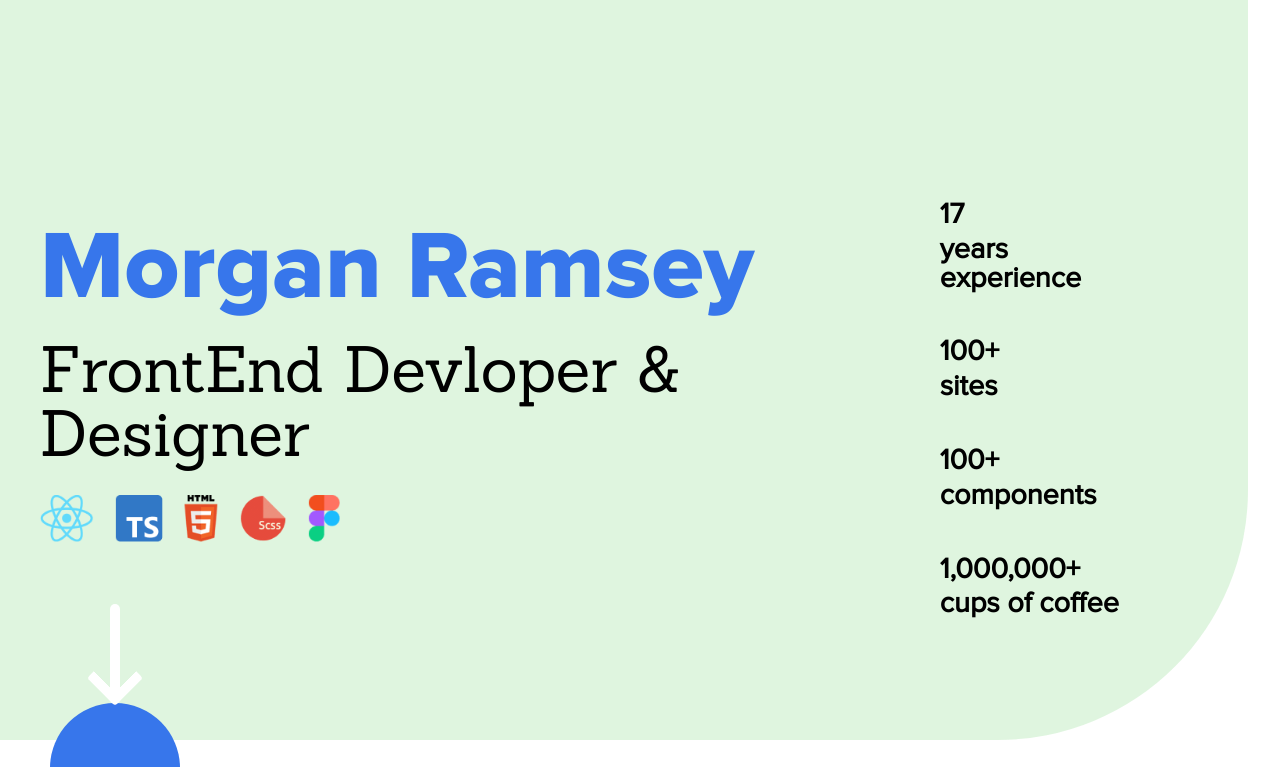
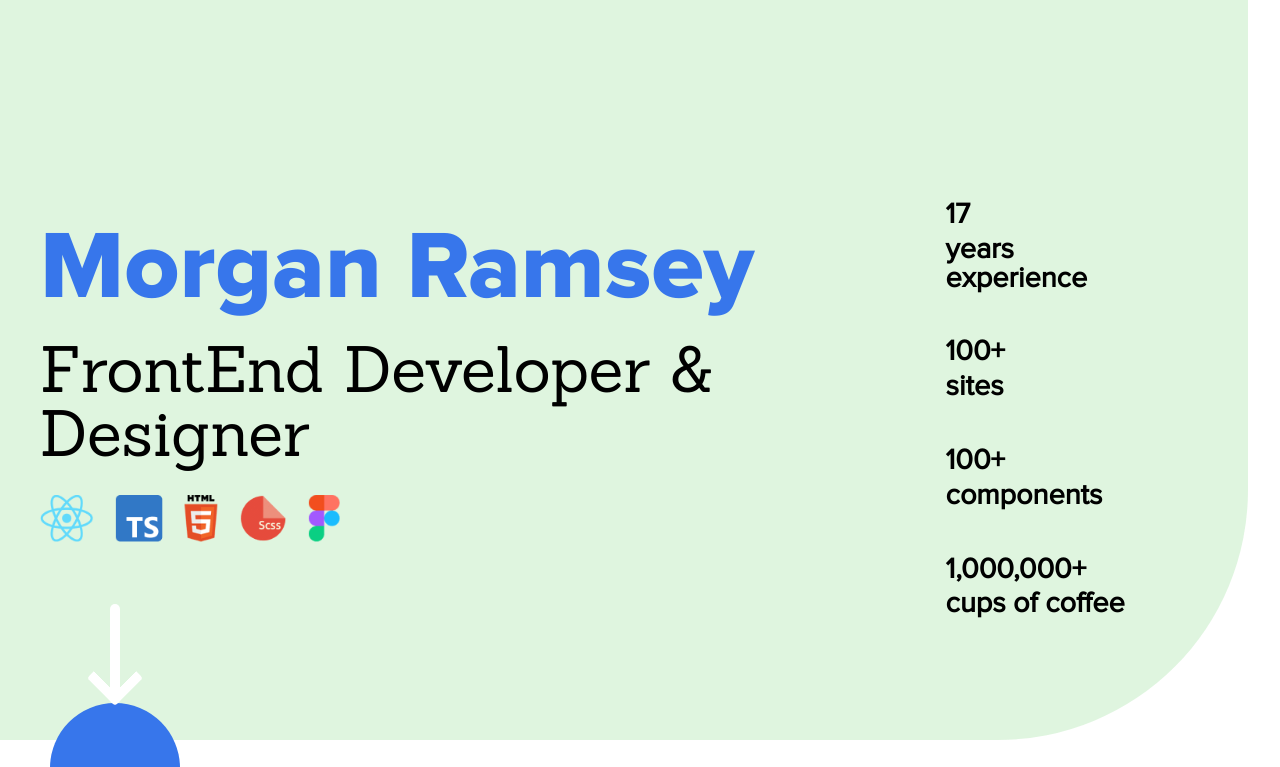
Before and after one commit to morganramsey08/portfolio, a React (Create React App) app: page / in a window 1280 px wide. Shown: the top 767 px of the page. Built offline with nearby package versions, Linux system fonts and the light colour scheme.

Commit message:
fix: spelling remove

```diff
--- a/src/components/hometown-hero/index.tsx
+++ b/src/components/hometown-hero/index.tsx
@@ -17,7 +17,7 @@ const HomeTownHero = () => {
       <div className="content">
         <div className="intro">
           <h1>Morgan Ramsey</h1>
-          <span className="sub">FrontEnd Devloper & Designer</span>
+          <span className="sub">FrontEnd Developer & Designer</span>
           <img
             src={toolsUsed}
             alt="tools used: html, css, react, typescript, figma"
--- a/src/components/nav/index.tsx
+++ b/src/components/nav/index.tsx
@@ -67,9 +67,6 @@ const NavBar = () => {
           >
             <img src={github} alt="Morgan Ramsey Portfolio" />
           </a>
-          <a className="button primary hire-me" href="/contact">
-            hire me
-          </a>
         </div>
       </div>
     </div>
```
